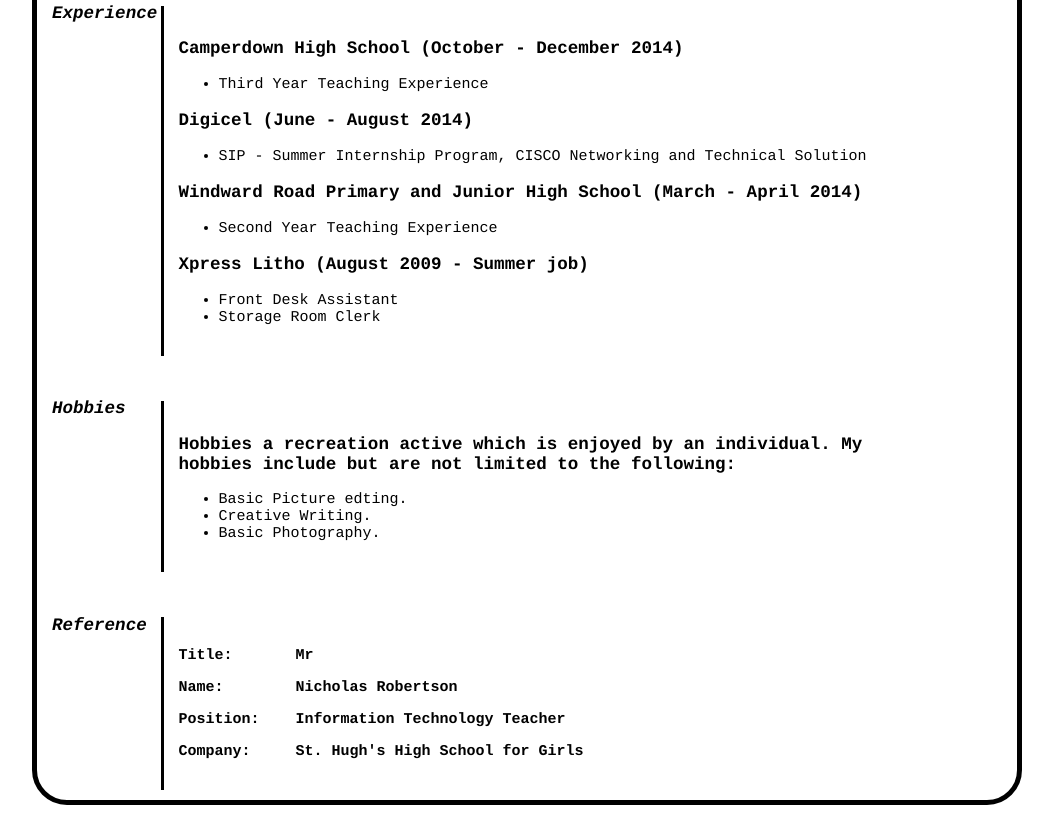
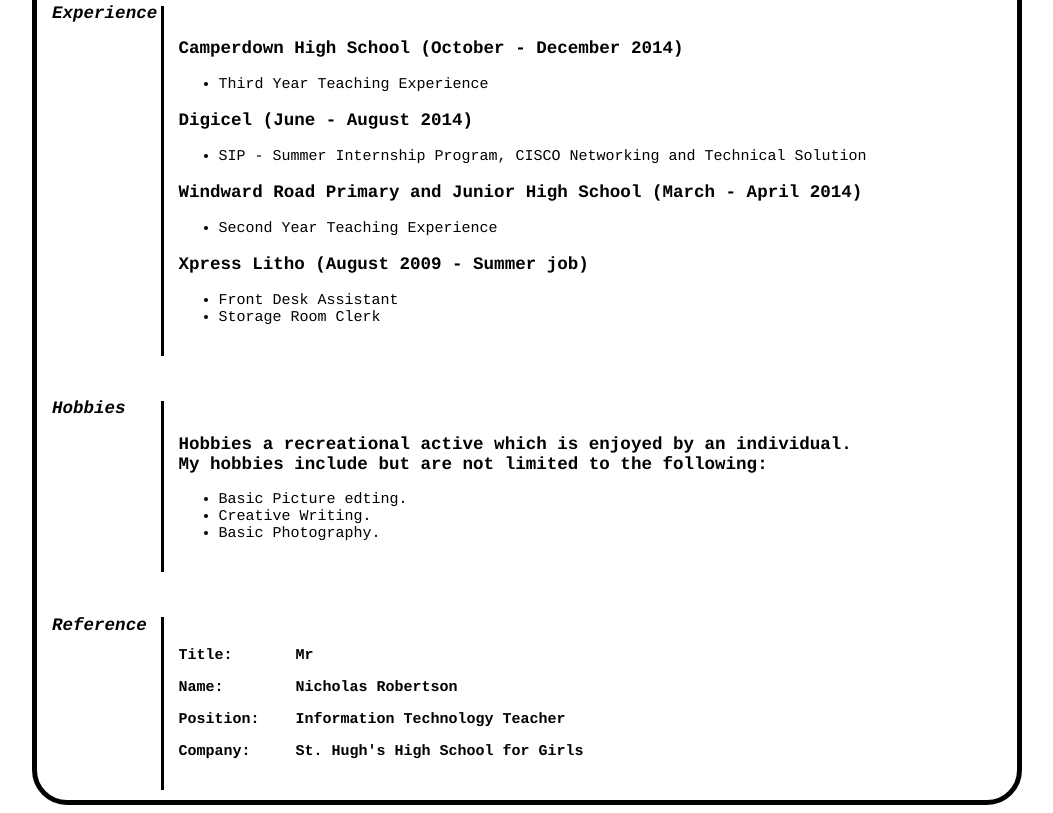
Before and after one commit to exilegrah/exilegrah.github.io, a plain HTML site: page Index.html in a window 1280 px wide. Shown: the part 774-1587 px from the top of the page, without its empty margins (113-1166 px from the left). Drawn offline with Linux system fonts and the light colour scheme.

Commit message:
recreation was change to recreational

```diff
--- a/Index.html
+++ b/Index.html
@@ -91,7 +91,7 @@
 			<h3 id="_headers"><em>Hobbies</em></h3>
 			<div id="_body">
 				<h3>
-						Hobbies a recreation active which is enjoyed by an individual. My hobbies include but are not limited to the following:
+						Hobbies a recreational active which is enjoyed by an individual. My hobbies include but are not limited to the following:
 				</h3>
 
 				<ul>
```
